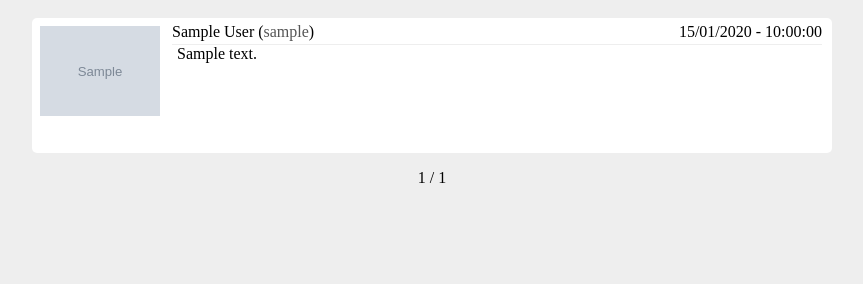
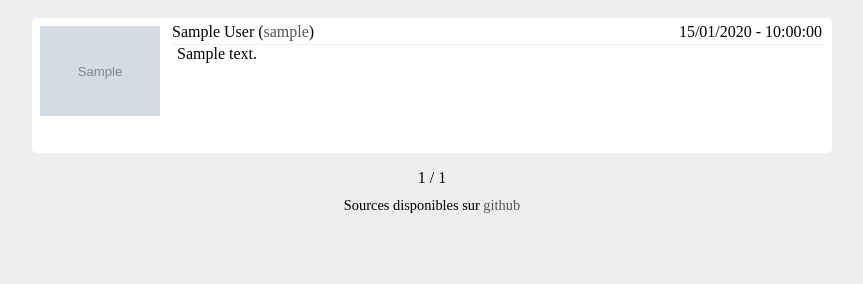
Before and after one commit to Meewan/MercrediFiction, a Flask app: template templates/index.html in a window 1280 px wide. Shown: the part 99-383 px from the top of the page, without its empty margins (208-1071 px from the left). Run offline with Flask 2, Linux system fonts and the light colour scheme; tables that the repository leaves empty hold one stand-in row (values such as "Sample post"); the template is opened without the code that fills it: values that come from a table or form of the project are taken from there, most other values are stand-ins (such as "Sample title", 1, 10 or a date in 2020); grey boxes marked "Sample" are stand-in pictures.

Commit message:
add github link in footer

```diff
--- a/templates/index.html
+++ b/templates/index.html
@@ -80,6 +80,12 @@
     .search input{
       width:100%;
     }
+    .footer{
+      width:100%;
+      text-align:center;
+      margin-top: 10px;
+      font-size: 0.9em;
+    }
   </style>
 </head>
 <body>
@@ -154,6 +160,9 @@
         <span class="next"><a href="{{ pagination.next|safe }}">Suivant →</a></span>
       {% endif %}
     </div>
+    <div class="footer">
+      Sources disponibles sur <a href="https://github.com/Meewan/MercrediFiction">github</a>
+    </div>
   </div>
   <script>
     document.onkeydown = function(event){
```
